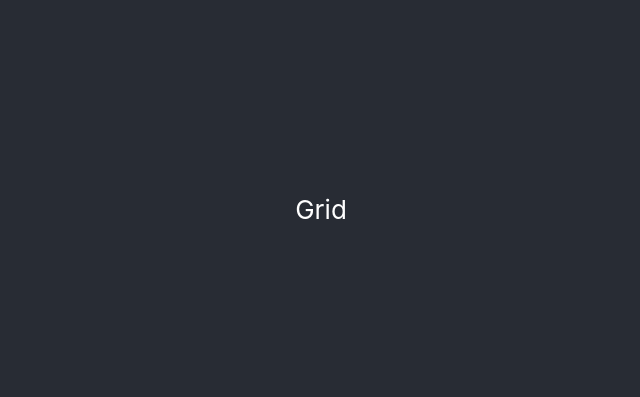
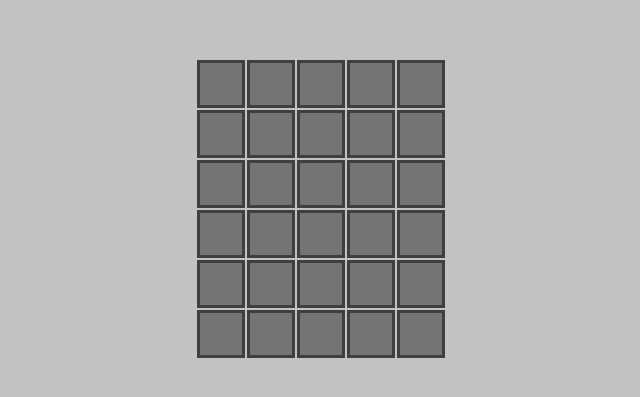
Before and after one commit to Vio-Eli/modular_decordle, a React (Create React App) app in the folder client/: page / in a window 1280 px wide. Shown: the part 191-588 px from the top of the page, without its empty margins (319-959 px from the left). Built offline with nearby package versions, Linux system fonts and the light colour scheme.

Commit message:
Styled Grid

```diff
--- a/client/src/App.css
+++ b/client/src/App.css
@@ -14,7 +14,7 @@
 }
 
 .App-header {
-  background-color: #282c34;
+  background-color: rgb(194, 194, 194);
   min-height: 100vh;
   display: flex;
   flex-direction: column;
--- a/client/src/App.tsx
+++ b/client/src/App.tsx
@@ -1,12 +1,12 @@
 import React from 'react';
 import './App.css';
-import Game from './pages/Game';
+import Game from './pages/game/Game';
 
 function App() {
   return (
     <div className="App">
       <header className="App-header">
-      <Game />
+        <Game />
       </header>
     </div>
   );
--- a/client/src/components/Grid.tsx
+++ /dev/null
@@ -1,7 +0,0 @@
-import React from 'react';
-
-export default function Grid() {
-  return (
-    <div>Grid</div>
-  )
-}
--- /dev/null
+++ b/client/src/components/grid/Grid.scss
@@ -0,0 +1,14 @@
+.gridWrapper {
+    > table {
+        > tbody {
+            > tr {
+                > td {
+                    background-color: rgb(116, 116, 116);
+                    width: 40px;
+                    height: 40px;
+                    border: 3px rgb(63, 63, 63) solid;
+                }
+            }
+        }
+    }
+}
--- /dev/null
+++ b/client/src/components/grid/Grid.tsx
@@ -0,0 +1,31 @@
+import { useRef } from 'react';
+import './Grid.scss';
+
+export default function Grid() {
+
+  //set react table element reference with null as default value
+  const tableRef = useRef<HTMLTableElement>(null);
+
+  const letterDivs = ["", "", "", "", ""]
+    .map((_, i) => {
+      return (
+        <td key={i} />
+      );
+    })
+
+    const tableRows = Array(6)
+    .fill(undefined)
+    .map((_, i) => {
+      return (
+        <tr>{letterDivs}</tr>
+      );
+    })
+
+  return (
+    <div className="gridWrapper">
+      <table ref={tableRef}>
+          <tbody>{tableRows}</tbody>
+        </table>
+    </div>
+  )
+}
--- a/client/src/pages/Game.tsx
+++ b/client/src/pages/game/Game.tsx
@@ -1,7 +1,11 @@
 import React from 'react'
-import Grid from '../components/Grid';
+import Grid from '../../components/grid/Grid';
 
 export default function Game() {
+
+
+
+
   return (
     <div>
         <Grid />
```
